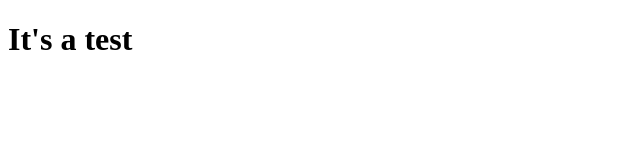
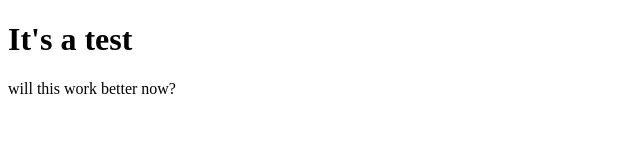
Before and after one commit to arminebner/testVSCode, a plain HTML site: page index.html in a window 1280 px wide. Shown: the whole page, without its empty margins (0-640 px from the left). Drawn offline with Linux system fonts and the light colour scheme.

Commit message:
Update index.html

```diff
--- a/index.html
+++ b/index.html
@@ -7,5 +7,6 @@
 </head>
 <body>
     <h1>It's a test</h1>
+    <p>will this work better now?</p>
 </body>
 </html>
```
